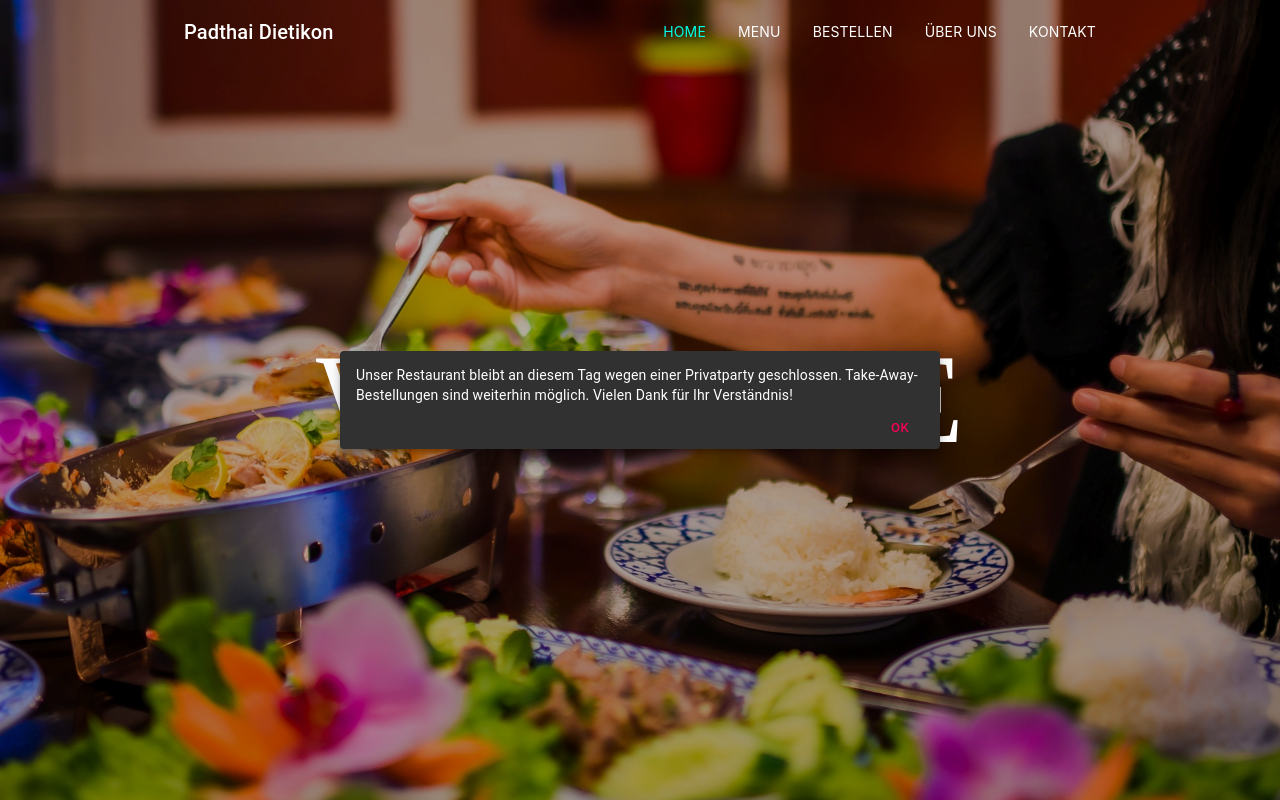
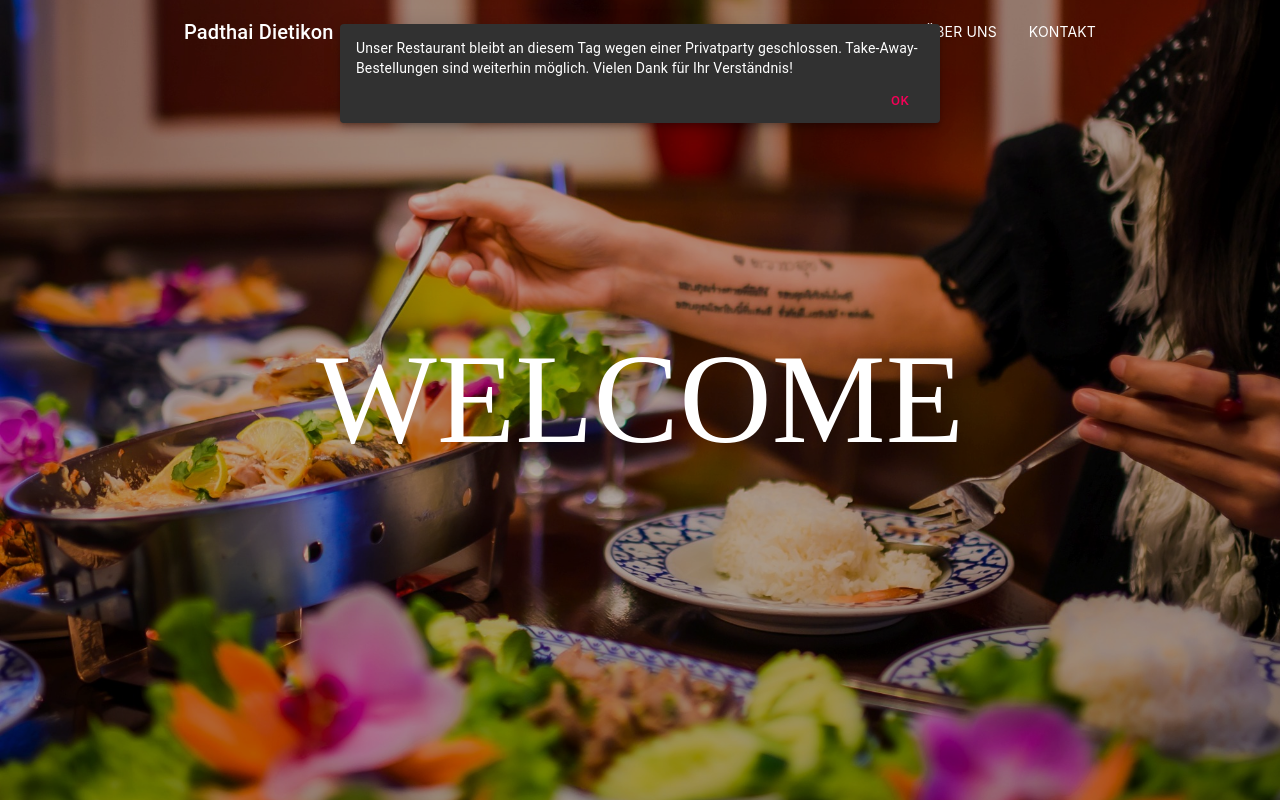
Before and after one commit to zeduJack/ptd, a Next.js app: page / in a window 1280 px wide. Shown: the top 800 px of the page. Built offline with nearby package versions, Linux system fonts and the light colour scheme; a web font is replaced by a local one.

Commit message:
Fix temporary banner

```diff
--- a/components/temporary-banner.tsx
+++ b/components/temporary-banner.tsx
@@ -46,7 +46,7 @@ const TemporaryBanner: React.FC = () => {
     return (
         <div className={classes.snackbarContainer} style={{ display: open ? 'flex' : 'none' }}>
             <Snackbar
-                anchorOrigin={{ vertical: 'center', horizontal: 'center' }}
+                anchorOrigin={{ vertical: 'top', horizontal: 'center' }}
                 open={open}
                 onClose={handleClose}
                 message="Unser Restaurant bleibt an diesem Tag wegen einer Privatparty geschlossen. Take-Away-Bestellungen sind weiterhin möglich. Vielen Dank für Ihr Verständnis!"
```
